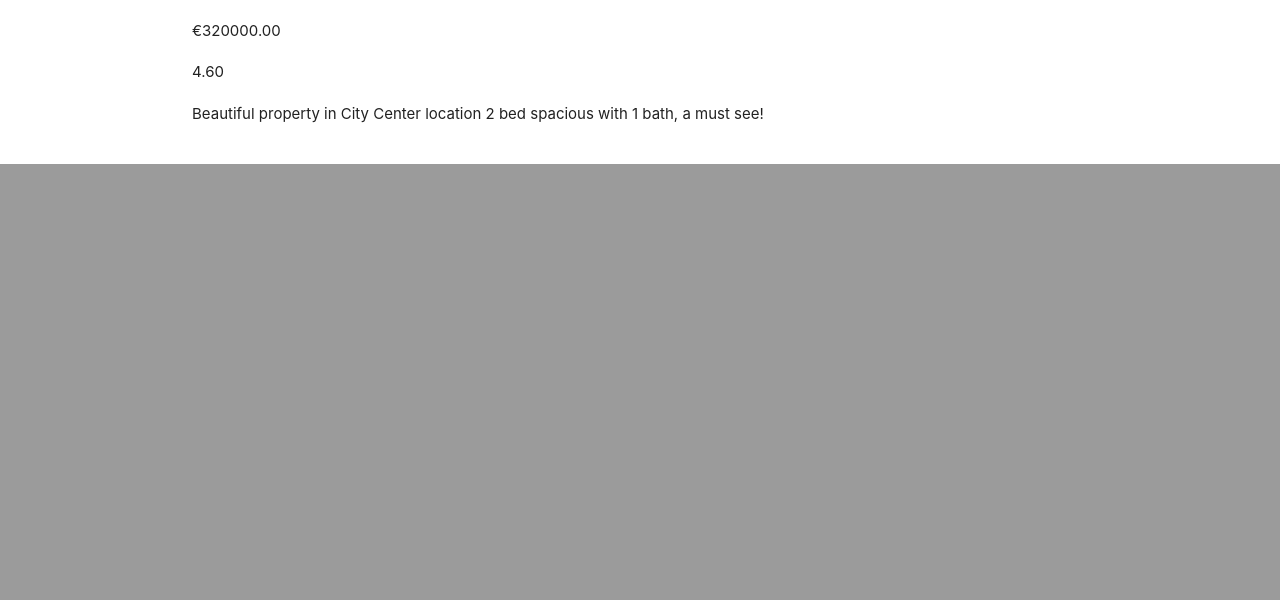
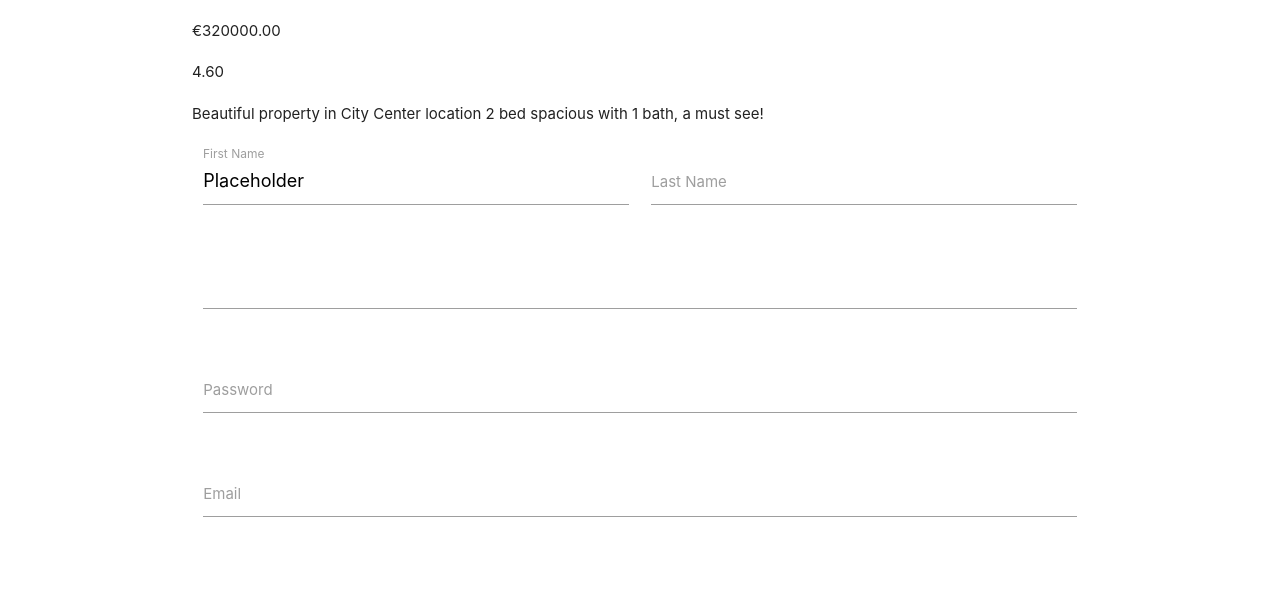
Before and after one commit to Karlitoyo/Kerrymount_Estates, a Django app: page /propertys/1 in a window 1280 px wide. Shown: the part 764-1364 px from the top of the page. Before the commit the page ends 928 px from the top, so only its background shows below. Run offline with Django 3.2, Linux system fonts and the light colour scheme; data comes from the database, SQL or seed files in the repository; some libraries are stand-ins or nearby versions.

Commit message:
added date picker to form for product_detail.html

```diff
--- a/home/templates/home/index.html
+++ b/home/templates/home/index.html
@@ -14,7 +14,6 @@
                 <h5 class="header col s12 grey-text text-darken-4"></h5>
                 </div>
                 <div class="row center">
-                <!-- <a href="{% url 'propertys' %}" id="download-button" class="btn-large waves-effect waves-light cyan lighten-1">Properties</a> -->
                 </div>
                 <br><br>
                 <div class="nav-wrapper">
--- a/propertys/templates/propertys/property_detail.html
+++ b/propertys/templates/propertys/property_detail.html
@@ -3,8 +3,8 @@
 
 {% block content %}
 
-<div class="container">
-    <div class="row">
+    <div class="container">
+        <div class="row">
         <!-- <div class="col s12 m6 l6 offset-l2"> -->
             <div class="card-image waves-effect waves-block waves-light">
                 <a href="{{product.image.url}}" target="_black">
@@ -19,8 +19,40 @@
                 <span class="card-title grey-text text-darken-4">{{ product.rating }}</span>
                 <p>{{ product.description }}</p>
             </div>
+              <div class="row">
+                <form class="col s12">
+                    {% csrf_token %}
+                    <div class="row">
+                        <div class="input-field col s6">
+                            <input placeholder="Placeholder" id="first_name" type="text" class="validate">
+                            <label for="first_name">First Name</label>
+                        </div>
+                        <div class="input-field col s6">
+                            <input id="last_name" type="text" class="validate">
+                            <label for="last_name">Last Name</label>
+                        </div>
+                    </div>
+                    <div class="row">
+                        <div class="input-field col s12">
+                            <input type="text" class="datepicker">
+                        </div>
+                    </div>
+                    <div class="row">
+                        <div class="input-field col s12">
+                            <input id="password" type="password" class="validate">
+                            <label for="password">Password</label>
+                        </div>
+                    </div>
+                    <div class="row">
+                        <div class="input-field col s12">
+                            <input id="email" type="email" class="validate">
+                            <label for="email">Email</label>
+                        </div>
+                    </div>
+                </form>
+            </div>
         </div>
-        </div>
+    </div>
     <!-- </div> -->
 
 
--- a/rent/templates/rent.html
+++ b/rent/templates/rent.html
@@ -14,8 +14,8 @@
             <li>
                 <img src="{% static 'media/7-crane-yard.jpg' %}"> <!-- random image -->
                 <div class="caption left-align">
-                <h2><strong>For Sale</strong></h2>
-                <h3 class="light grey-text text-lighten-3"> €2,000 p/m</h3>
+                <h2 class="black-text"><strong>For Sale</strong></h2>
+                <h3> €2,000 p/m</h3>
                 </div>
             </li>
             <li>
--- a/rent/urls.py
+++ b/rent/urls.py
@@ -2,5 +2,5 @@ from django.urls import path
 from .import views
 
 urlpatterns = [
-    path('', views.rent, name='rent')
+    path('', views.rent, name='rent'),
 ]
--- /dev/null
+++ b/static/js/datepicker.js
@@ -0,0 +1,10 @@
+  document.addEventListener('DOMContentLoaded', function() {
+    var elems = document.querySelectorAll('.datepicker');
+    var instances = M.Datepicker.init(elems, options);
+  });
+
+  // Or with jQuery
+
+  $(document).ready(function(){
+    $('.datepicker').datepicker();
+  });
--- a/templates/base.html
+++ b/templates/base.html
@@ -28,6 +28,7 @@
         <script src="{% static 'js/materialize.js' %}"></script>
         <script src="{% static 'js/init.js' %}"></script>
         <script src="{% static 'js/carosel.js' %}"></script>
+        <script src="{% static 'js/datepicker.js' %}"></script>
 
     {% endblock %}
 
```
Also changed, not shown: templates/includes/main-nav.html (+0 -11 lines), rent/views.py (line endings or trailing spaces).
